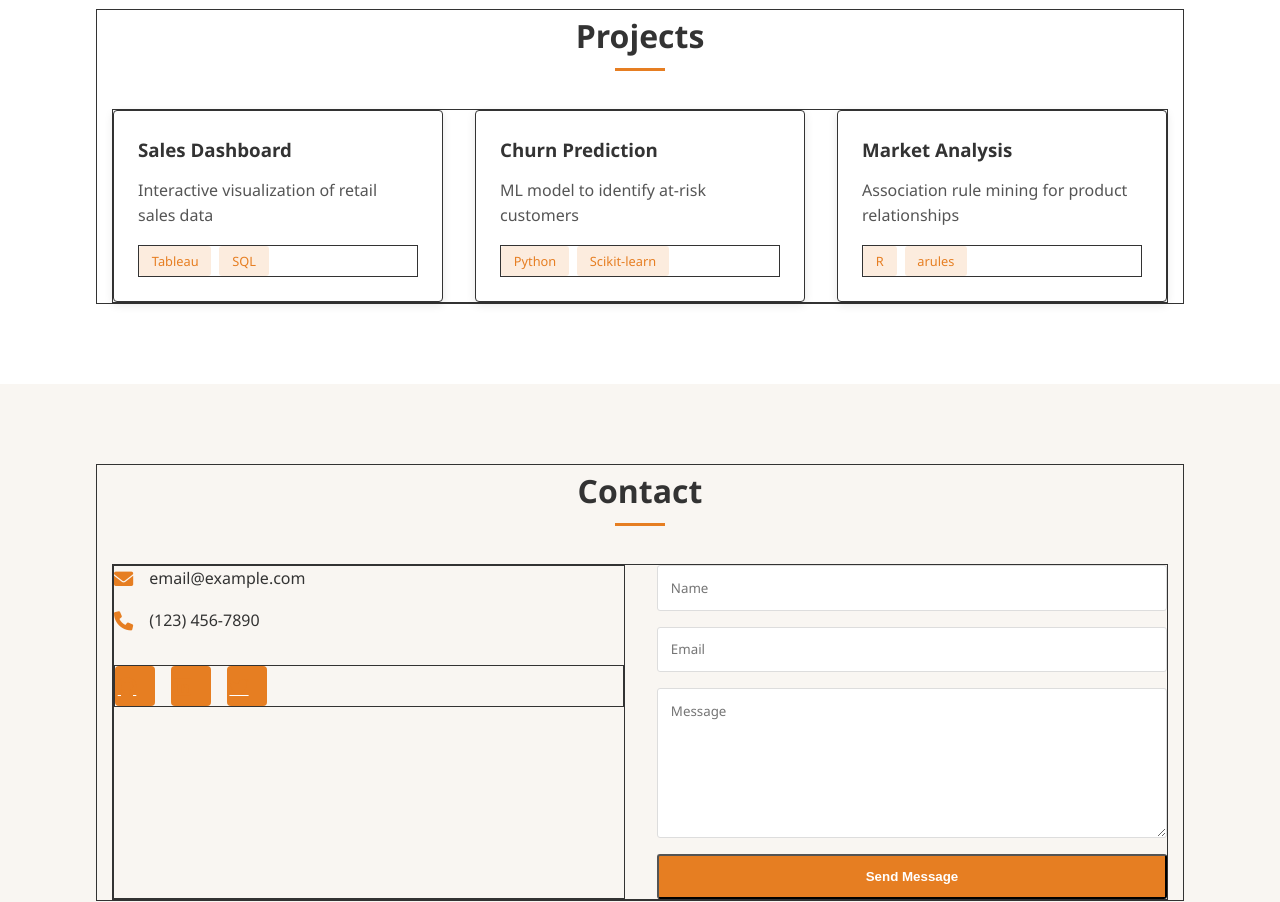
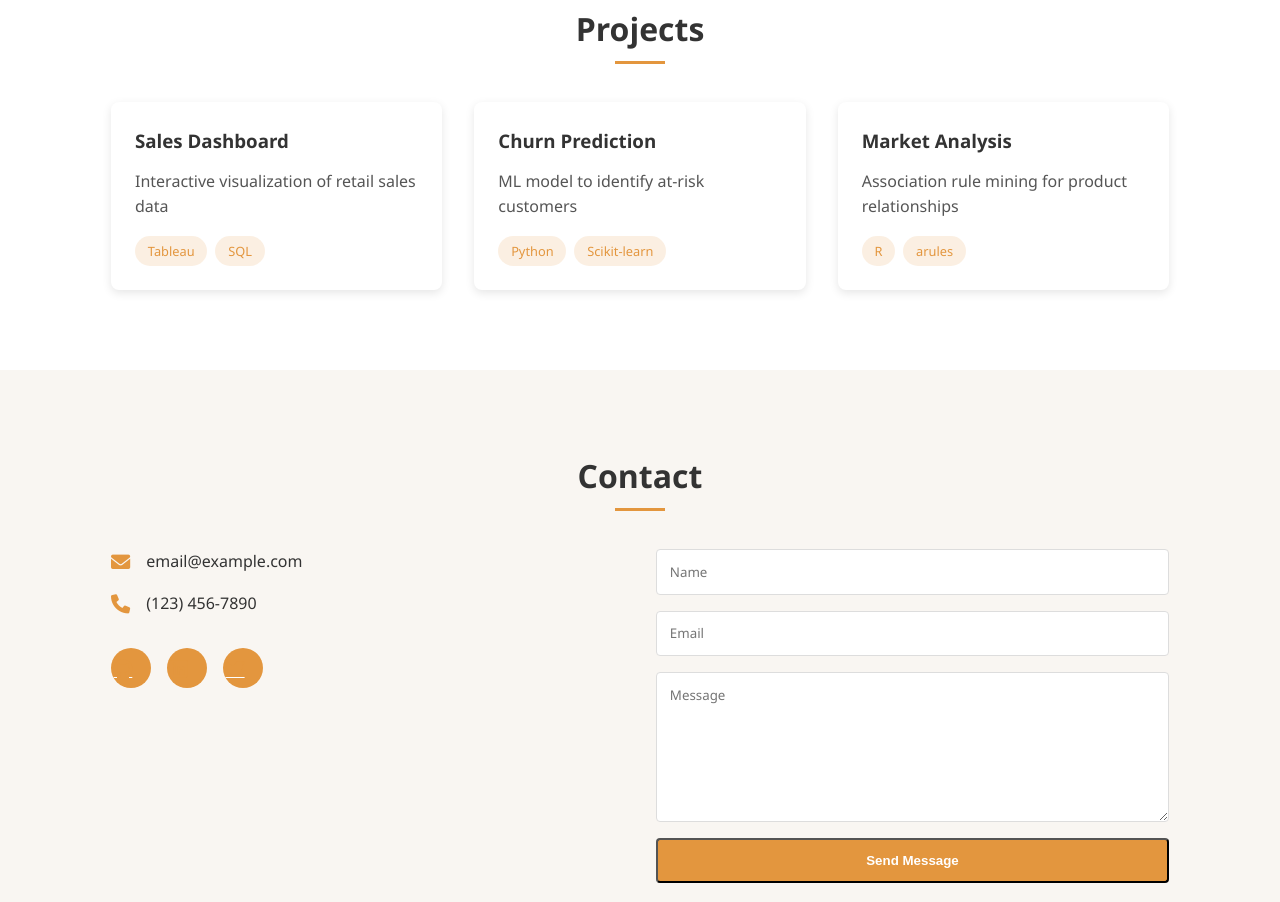
Before and after one commit to cipherbite/cipherbite.github.io, a plain HTML site: page index.html in a window 1280 px wide. Shown: the part 1421-2323 px from the top of the page. Drawn offline with Linux system fonts and the light colour scheme.

Commit message:
Update style.css

```diff
--- a/style.css
+++ b/style.css
@@ -1,8 +1,8 @@
 :root {
   --bg-color: #f9f6f2;
   --text-color: #333;
-  --accent-color: #e67e22;    /* Cieplejszy pomarańczowo-brązowy */
-  --secondary-color: #d35400;  /* Ciemniejszy pomarańczowo-brązowy */
+  --accent-color: #e3963e;
+  --secondary-color: #d3801f;
   --light-color: #fff;
   --dark-color: #222;
   --shadow: 0 3px 10px rgba(0, 0, 0, 0.1);
@@ -102,13 +102,12 @@ nav a:hover {
   color: #555;
 }
 
-/* Przyciski - bardziej prostokątne */
 .btn {
   display: inline-block;
   background-color: var(--accent-color);
   color: var(--light-color);
   padding: 0.8rem 1.5rem;
-  border-radius: 3px;  /* Mniejszy border-radius dla bardziej prostokątnego wyglądu */
+  border-radius: 4px;
   text-decoration: none;
   font-weight: 600;
   transition: background-color 0.3s;
@@ -146,11 +145,6 @@ nav a:hover {
   transform: translateX(-50%);
 }
 
-/* Dodanie obramowania do wszystkich div */
-div {
-  border: 1px solid #333;
-}
-
 /* Skills Section */
 .skills-container {
   display: flex;
@@ -164,7 +158,7 @@ div {
   min-width: 250px;
   background-color: var(--light-color);
   padding: 2rem;
-  border-radius: 4px;  /* Mniejszy border-radius */
+  border-radius: 8px;
   box-shadow: var(--shadow);
   text-align: center;
   transition: transform 0.3s;
@@ -194,7 +188,7 @@ div {
 
 .project-card {
   background-color: var(--light-color);
-  border-radius: 4px;  /* Mniejszy border-radius */
+  border-radius: 8px;
   overflow: hidden;
   box-shadow: var(--shadow);
   transition: transform 0.3s;
@@ -223,10 +217,10 @@ div {
 }
 
 .project-tech span {
-  background-color: rgba(230, 126, 34, 0.15);  /* Dostosowany do nowego koloru akcentu */
+  background-color: rgba(227, 150, 62, 0.15);
   color: var(--accent-color);
   padding: 0.3rem 0.8rem;
-  border-radius: 3px;  /* Mniejszy border-radius */
+  border-radius: 20px;
   font-size: 0.8rem;
   font-weight: 500;
 }
@@ -269,7 +263,7 @@ div {
   height: 40px;
   background-color: var(--accent-color);
   color: var(--light-color);
-  border-radius: 4px;  /* Bardziej kwadratowy kształt */
+  border-radius: 50%;
   transition: background-color 0.3s;
 }
 
@@ -289,7 +283,7 @@ div {
 .contact-form textarea {
   padding: 0.8rem;
   border: 1px solid #ddd;
-  border-radius: 3px;  /* Mniejszy border-radius */
+  border-radius: 4px;
   font-family: inherit;
 }
 
```
